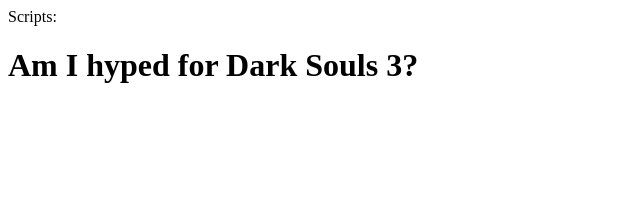
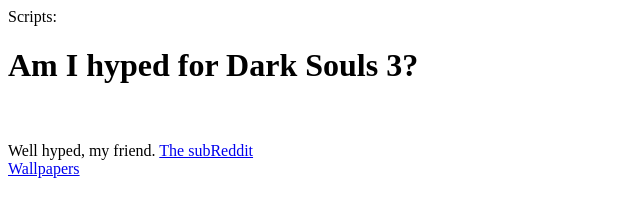
Before and after one commit to Caelin-Incorporated/gijam, a plain HTML site: page index.html in a window 1280 px wide. Both pictures are taken after a click on the input "Submit for evaluation". Shown: the whole page, without its empty margins (0-640 px from the left). Drawn offline with Linux system fonts and the light colour scheme.

Commit message:
One more?

```diff
--- a/index.html
+++ b/index.html
@@ -7,7 +7,7 @@
 		<script>
 			function submittedForm() {
 				document.getElementById("hypediv").style.display = "none";
-				document.getElementById("WellHyped").style.visibility = "block";
+				document.getElementById("WellHyped").style.display = "block";
 			}
 		</script>
 	</head>
```
